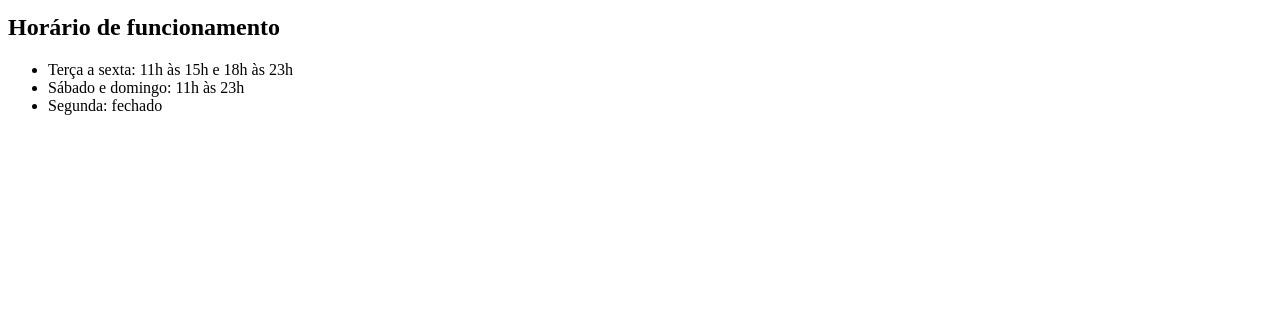
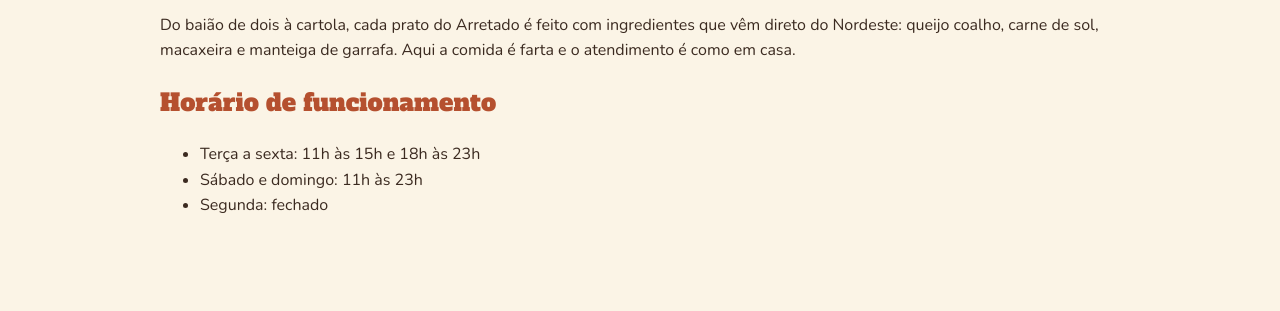
Before and after one commit to jonatasbx/restaurant-page, a website built with webpack: page src/template.html in a window 1280 px wide. Shown: the part 489-800 px from the top of the page. Built offline with nearby package versions, Linux system fonts and the light colour scheme.

Commit message:
Define cores e fontes do site

```diff
--- a/src/styles.css
+++ b/src/styles.css
@@ -1,3 +1,41 @@
+/* ===== Identidade visual: cores e fontes ===== */
+:root {
+    --terracota: #b5502f;
+    --mostarda: #e0a526;
+    --verde: #4f7a4a;
+    --creme: #fbf4e6;
+    --marrom: #3b2a20;
+    --branco: #ffffff;
+    --raio: 16px;
+    --fonte-titulo: "Alfa Slab One", Georgia, serif;
+    --fonte-texto: "Nunito", Arial, sans-serif;
+}
+
+* {
+    box-sizing: border-box;
+}
+
+body {
+    margin: 0;
+    font-family: var(--fonte-texto);
+    color: var(--marrom);
+    background-color: var(--creme);
+    line-height: 1.6;
+}
+
+h1,
+h2 {
+    font-family: var(--fonte-titulo);
+    font-weight: normal;
+    color: var(--terracota);
+}
+
+#content {
+    max-width: 1000px;
+    margin: 0 auto;
+    padding: 32px 20px;
+}
+
 /* botão da aba ativa */
 nav button.active {
     font-weight: bold;
--- a/src/template.html
+++ b/src/template.html
@@ -3,6 +3,9 @@
 <head>
     <meta charset="UTF-8">
     <meta name="viewport" content="width=device-width, initial-scale=1.0">
+    <link rel="preconnect" href="https://fonts.googleapis.com">
+    <link rel="preconnect" href="https://fonts.gstatic.com" crossorigin>
+    <link href="https://fonts.googleapis.com/css2?family=Alfa+Slab+One&family=Nunito:wght@400;700&display=swap" rel="stylesheet">
     <title>Arretado — Cozinha Nordestina</title>
 </head>
 <body>
```
